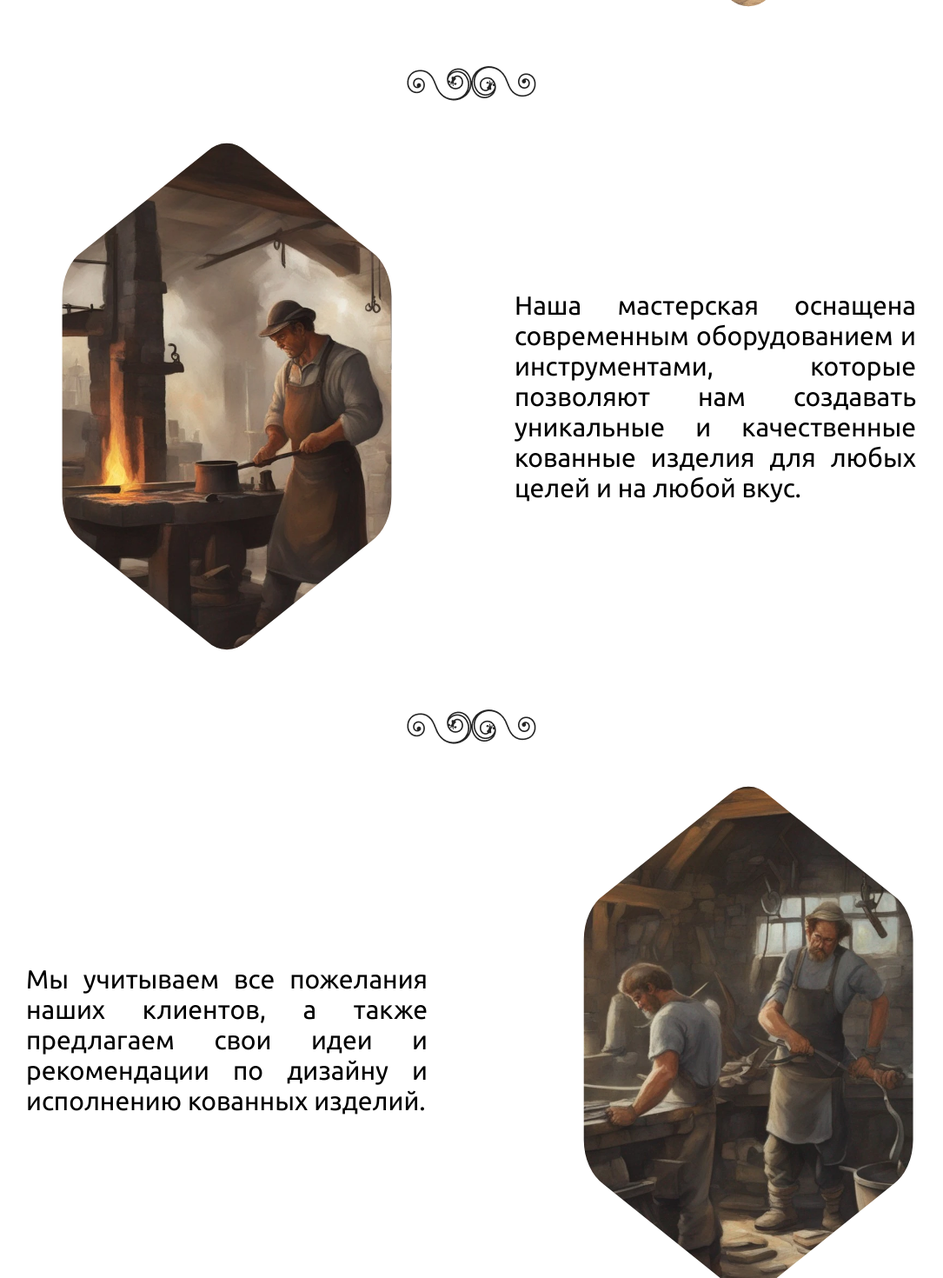
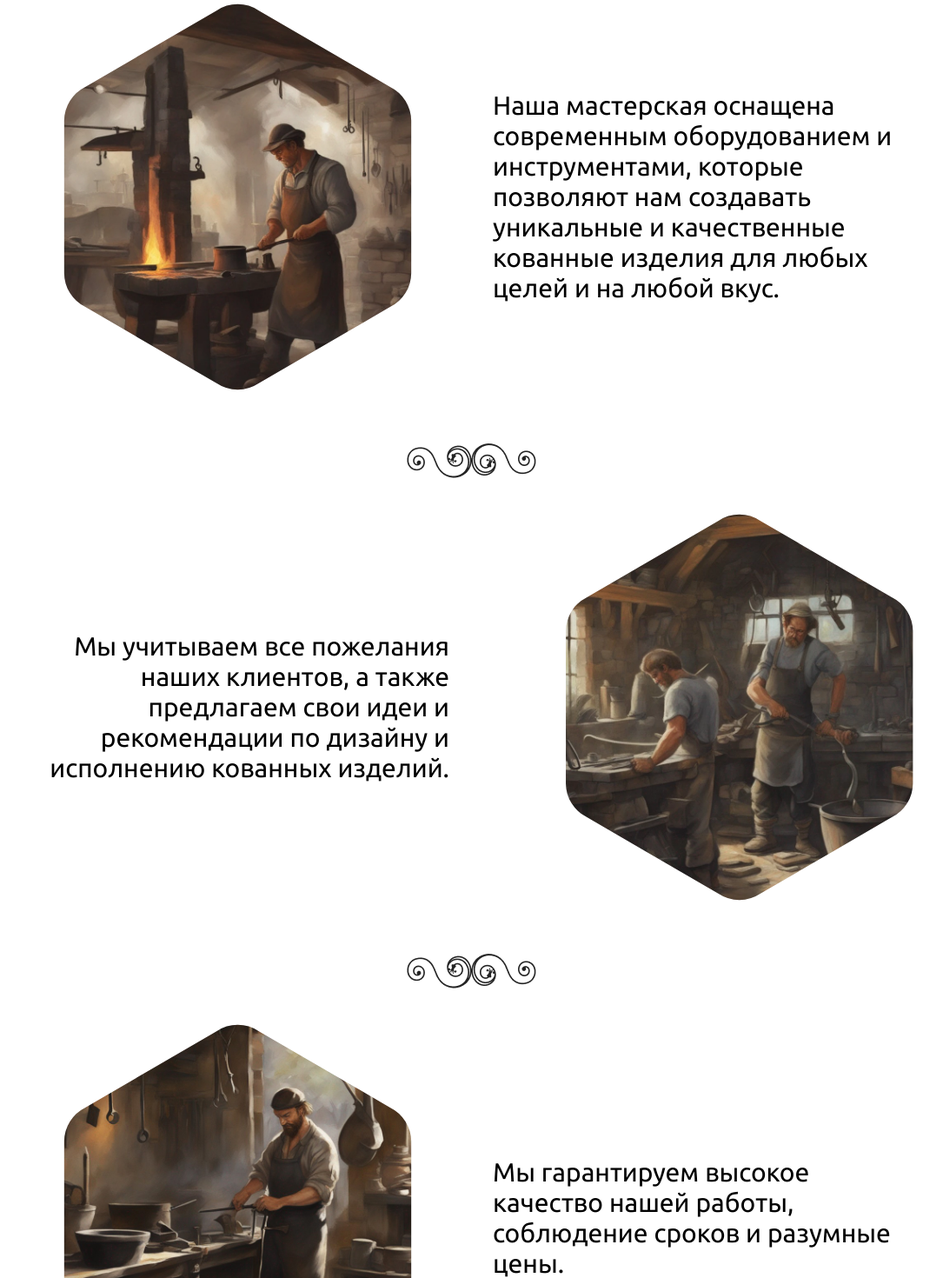
Before and after one commit to FermataSoft/forging_website, a Vue app: page /about in a window 1280 px wide. Shown: the part 800-2270 px from the top of the page at 87% size, without its empty margins (98-1183 px from the left). Built offline with nearby package versions, Linux system fonts and the light colour scheme; what vue-awesome-paginate would draw is missing.

Commit message:
Change colors

```diff
--- a/src/components/icons/footer/IconMail.vue
+++ b/src/components/icons/footer/IconMail.vue
@@ -2,8 +2,8 @@
   <svg width="38" height="31" viewBox="0 0 38 31" fill="url(#email-gradient)" xmlns="http://www.w3.org/2000/svg">
     <defs>
       <linearGradient id="email-gradient" gradientTransform="rotate(90)">
-        <stop offset="0%" stop-color="#f7ff8e" />
-        <stop offset="100%" stop-color="#f1e566" />
+        <stop offset="0%" stop-color="#fff386" />
+        <stop offset="100%" stop-color="#f1de2a" />
       </linearGradient>
     </defs>
     <path
--- a/src/components/icons/footer/IconWorkingHours.vue
+++ b/src/components/icons/footer/IconWorkingHours.vue
@@ -9,7 +9,7 @@
     <defs>
       <linearGradient id="working-hours-gradient" gradientTransform="rotate(90)">
         <stop offset="0%" stop-color="#0bbcff" />
-        <stop offset="100%" stop-color="#003d8f" />
+        <stop offset="100%" stop-color="#1860be" />
       </linearGradient>
     </defs>
 
--- a/src/components/sections/ProductSectionHome.vue
+++ b/src/components/sections/ProductSectionHome.vue
@@ -7,14 +7,6 @@ const { t } = useI18n();
 
 <template>
   <SectionHeader>{{ t('SectionProductHeader') }}</SectionHeader>
-  <!-- <svg width="100%" height="100%" preserveAspectRatio="none" viewBox="0 0 600 600" >
-    <clipPath id="hexagon" clipPathUnits="objectBoundingBox">
-      <path
-        d="M0,203.1v193.71c0,37.96,20.25,73.03,53.12,92.01l167.76,96.86c32.87,18.98,73.37,18.98,106.25,0l167.76-96.86c32.87-18.98,53.12-54.05,53.12-92.01V203.1c0-37.96-20.25-73.03-53.12-92.01L327.13,14.23c-32.87-18.98-73.37-18.98-106.25,0L53.12,111.09C20.25,130.07,0,165.14,0,203.1Z"
-      />
-    </clipPath>
-  </svg> -->
-
   <svg id="hexagon-mask" viewBox="0 0 1 1" width="100%" height="100%" preserveAspectRatio="none">
     <clipPath id="hexagon" clipPathUnits="objectBoundingBox">
       <path
@@ -148,6 +140,7 @@ h3 {
       flex-direction: row-reverse;
 
       .product-item-description {
+
         h3 {
           text-align: end;
         }
@@ -155,10 +148,11 @@ h3 {
     }
 
     .product-item-image {
-      height: 100%;
+      width: 100%;
+      flex: 1 1 auto;
 
       img {
-        height: 100%;
+        width: 100%;
         margin-left: calc(100% - 100% / 1.09); // Trouble with clip-path position
         clip-path: url(#hexagon);
         -webkit-clip-path: url(#hexagon);
@@ -171,6 +165,7 @@ h3 {
 
     .product-item-description {
       text-align: justify;
+      flex: 1 1.5 auto;
 
       p {
         font-size: 2rem;
--- a/src/views/AboutView.vue
+++ b/src/views/AboutView.vue
@@ -5,7 +5,7 @@ import SectionHeader from "../components/elements/SectionHeader.vue"
 <template>
   <div class="about-view">
     <div class="about-view__content">
-      <svg id="hexagon-mask" viewBox="0 0 1 1" width="100%" height="100%" preserveAspectRatio="none">
+      <svg id="hexagon-mask" viewBox="0 0 1 1" preserveAspectRatio="none">
         <clipPath id="hexagon" clipPathUnits="objectBoundingBox">
           <path
             d="M.09.32V.68A.09.09,0,0,0,.14.76L.45.94a.09.09,0,0,0,.1,0L.86.76A.09.09,0,0,0,.91.68V.32A.09.09,0,0,0,.86.24L.55.06a.09.09,0,0,0-.1,0L.14.24A.09.09,0,0,0,.09.32Z" />
@@ -13,32 +13,32 @@ import SectionHeader from "../components/elements/SectionHeader.vue"
       </svg>
       <SectionHeader>О нас</SectionHeader>
       <div class="about-view__content-slide">
-        <div class="content-slide-image">
+        <div class="about-view__content-slide-image">
           <img src="../images/hero/Main-page_Image_3.webp" alt="">
         </div>
-        <h2 class="content-slide-title">Мы - команда профессионалов, знающих свое дело. Мы занимаемся изготовлением
+        <h2 class="about-view__content-slide-title">Мы - команда профессионалов, знающих свое дело. Мы занимаемся изготовлением
           кованных изделий на заказ более
           10 лет.</h2>
       </div>
       <div class="about-view__content-slide">
-        <div class="content-slide-image">
+        <div class="about-view__content-slide-image">
           <img src="../images/hero/Main-page_Image_1.webp" alt="">
         </div>
-        <h2 class="content-slide-title">Наша мастерская оснащена современным оборудованием и инструментами, которые
+        <h2 class="about-view__content-slide-title">Наша мастерская оснащена современным оборудованием и инструментами, которые
           позволяют нам создавать уникальные и качественные кованные изделия для любых целей и на любой вкус.</h2>
       </div>
       <div class="about-view__content-slide">
-        <div class="content-slide-image">
+        <div class="about-view__content-slide-image">
           <img src="../images/hero/Main-page_Image_4.webp" alt="">
         </div>
-        <h2 class="content-slide-title">Мы учитываем все пожелания наших клиентов, а также предлагаем свои идеи и
+        <h2 class="about-view__content-slide-title">Мы учитываем все пожелания наших клиентов, а также предлагаем свои идеи и
           рекомендации по дизайну и исполнению кованных изделий.</h2>
       </div>
       <div class="about-view__content-slide">
-        <div class="content-slide-image">
+        <div class="about-view__content-slide-image">
           <img src="../images/hero/Main-page_Image_5.jpg" alt="">
         </div>
-        <h2 class="content-slide-title">Мы гарантируем высокое качество нашей работы, соблюдение сроков и разумные цены.
+        <h2 class="about-view__content-slide-title">Мы гарантируем высокое качество нашей работы, соблюдение сроков и разумные цены.
         </h2>
       </div>
     </div>
@@ -62,45 +62,19 @@ import SectionHeader from "../components/elements/SectionHeader.vue"
 }
 
 .about-view__content-slide {
+  position: relative;
   margin-bottom: 100px;
 
   display: flex;
   flex-direction: row;
   gap: 50px;
   align-items: center;
+  justify-content: center;
 
   &:nth-child(2n-1) {
     flex-direction: row-reverse;
+    text-align: right;
   }
-}
-
-.content-slide-title {
-  font-size: 3rem;
-  width: 50%;
-}
-
-.content-slide-image {
-  height: 100%;
-  width: 50%;
-  overflow: hidden;
-
-  img {
-    object-fit: cover;
-    width: 100%;
-    height: auto;
-  }
-}
-
-.about-view__content-slide {
-  position: relative;
-  height: 80vh;
-  display: flex;
-  flex-direction: row;
-  align-items: center;
-  justify-content: center;
-  gap: 100px;
-
-  margin-bottom: 100px;
 
   &:not(:last-child)::after {
     content: url('../components/icons/header_elements/Devider.png');
@@ -110,33 +84,26 @@ import SectionHeader from "../components/elements/SectionHeader.vue"
     left: auto;
   }
 
-  &:nth-child(2n) {
-    flex-direction: row;
+  &:nth-child(2n) img {
+    margin-left: 0; // Trouble with clip-path position
   }
+}
 
-  .content-slide-image {
-    height: 100%;
+.about-view__content-slide-title {
+  font-size: 3rem;
+  width: 50%;
+
+}
+
+.about-view__content-slide-image {
+  width: 50%;
 
     img {
-      height: 100%;
+      width: 100%;
       margin-left: calc(100% - 100% / 1.09); // Trouble with clip-path position
       clip-path: url(#hexagon);
       -webkit-clip-path: url(#hexagon);
     }
-  }
-
-  &:nth-child(2n) img {
-    margin-left: 0; // Trouble with clip-path position
-  }
-
-  .content-slide-title {
-    text-align: justify;
-
-    p {
-      font-size: 2rem;
-      margin-top: 20px;
-    }
-  }
 }
 
 .catchy-header {
```
